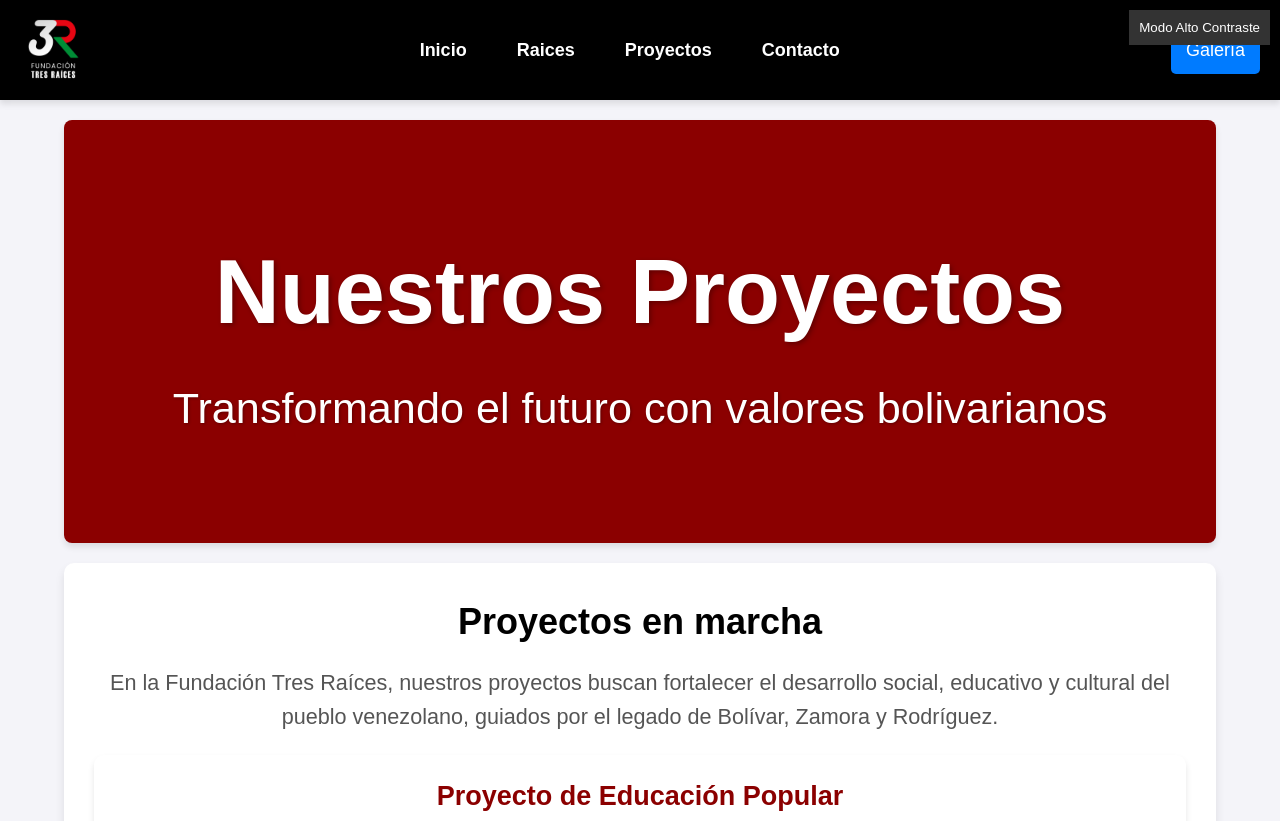
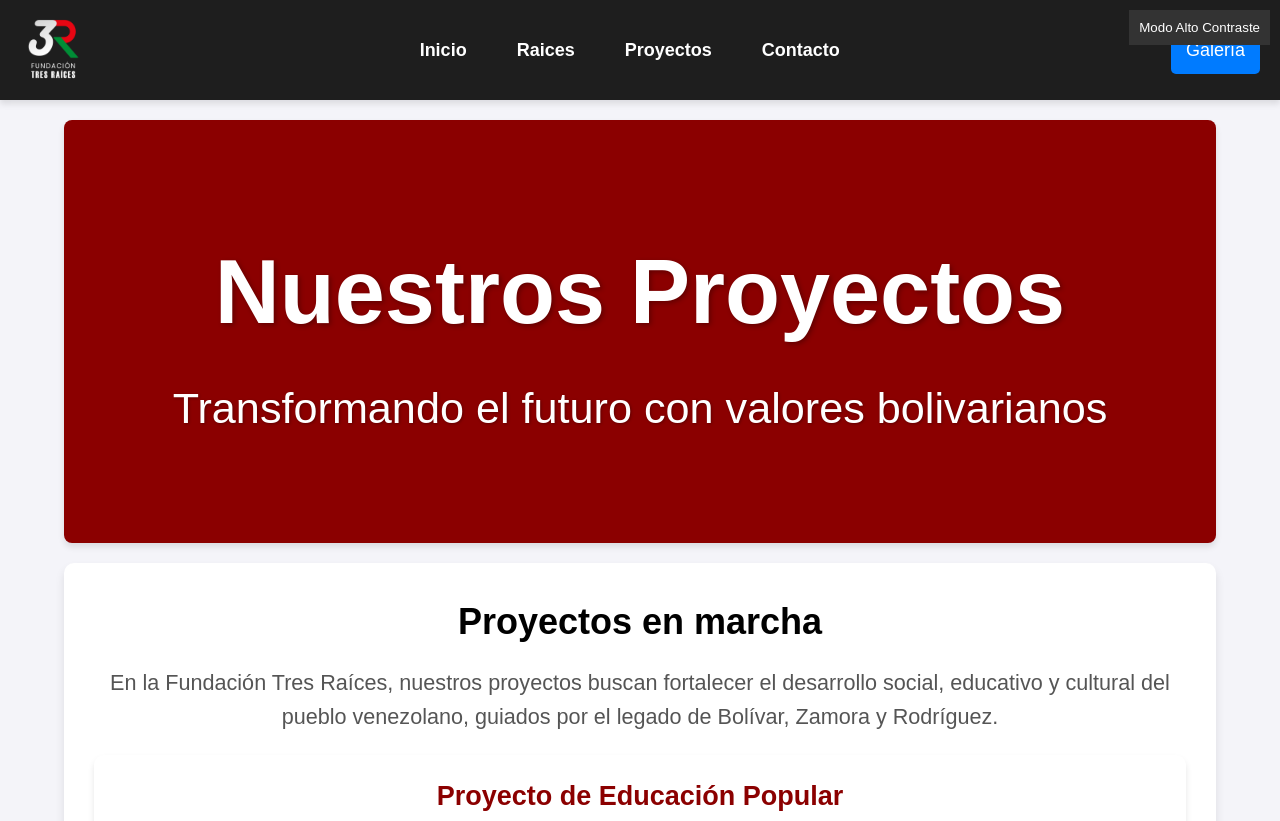
Before and after one commit to Fundacion3Raices/Web3R, a plain HTML site: page proyectos.html in a window 1280 px wide. Shown: the top 821 px of the page. Drawn offline with Linux system fonts and the light colour scheme.

Commit message:
Update proyectos.html

```diff
--- a/proyectos.html
+++ b/proyectos.html
@@ -18,7 +18,7 @@
 
         /* Encabezado */
         header {
-            background-color: #000; /* Negro elegante */
+            background-color: #1e1e1e; /* Negro elegante */
             color: #fff;
             padding: 15px 20px;
             display: flex;
```
